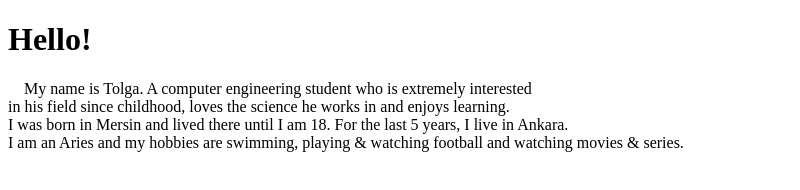
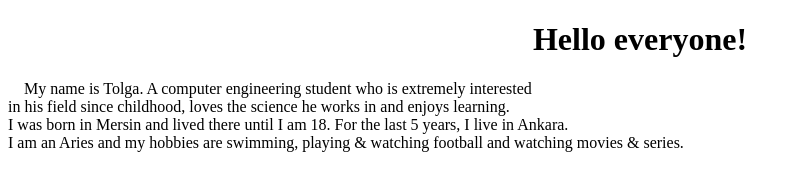
Before and after one commit to Zersphaiz/Zersphaiz.github.io, a plain HTML site: page index.html in a window 1280 px wide. Shown: the whole page, without its empty margins (0-800 px from the left). Drawn offline with Linux system fonts and the light colour scheme.

Commit message:
update 23.18

```diff
--- a/index.html
+++ b/index.html
@@ -1,7 +1,7 @@
 <!DOCTYPE html>
 <html>
 <body>
-<h1>Hello!</h1>
+<h1><center>Hello everyone!</center></h1>
 <p> &nbsp;&nbsp;&nbsp; My name is Tolga. A computer engineering student who is extremely interested <br> in his field since childhood, loves the science he works in and enjoys learning.<br>I was born in Mersin and lived there until I am 18. For the last 5 years, I live in Ankara. <br> I am an Aries and my hobbies are swimming, playing & watching football and watching movies & series. </be> </p>
 </body>
 </html>
```
